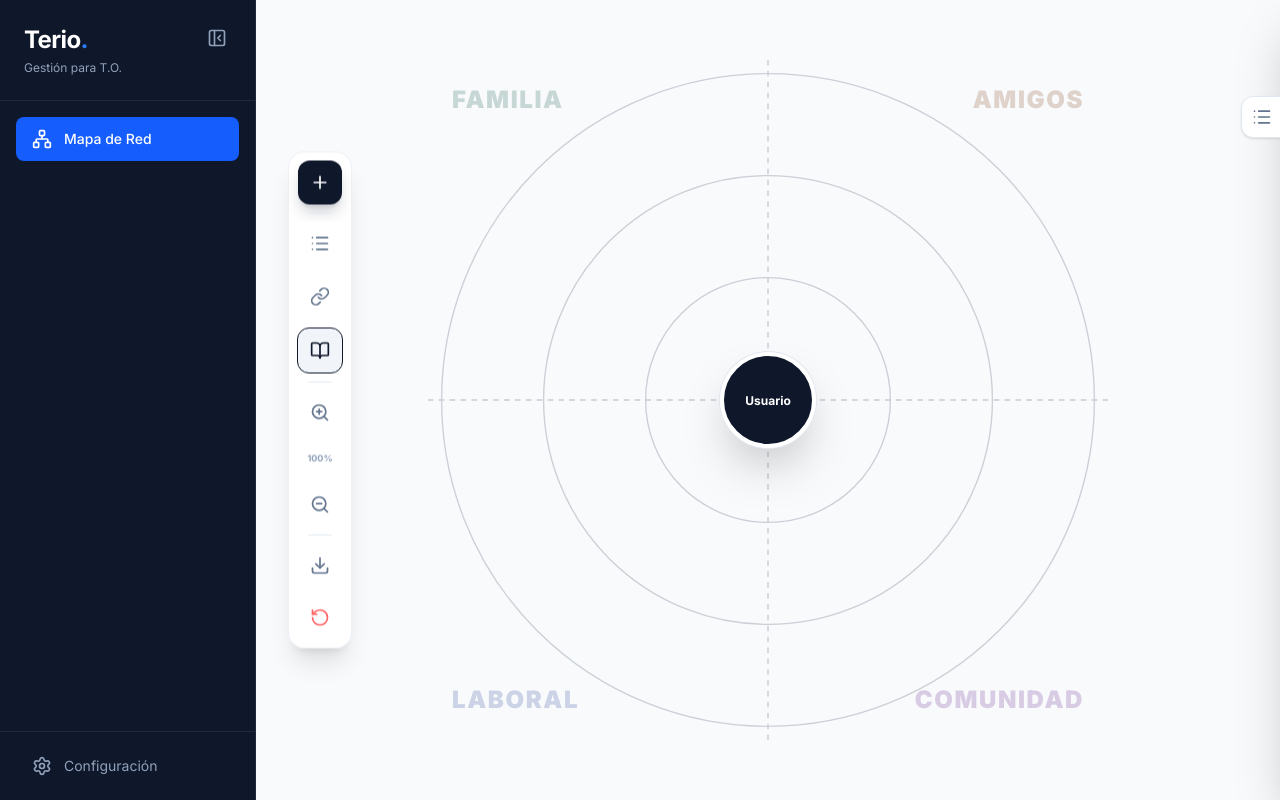
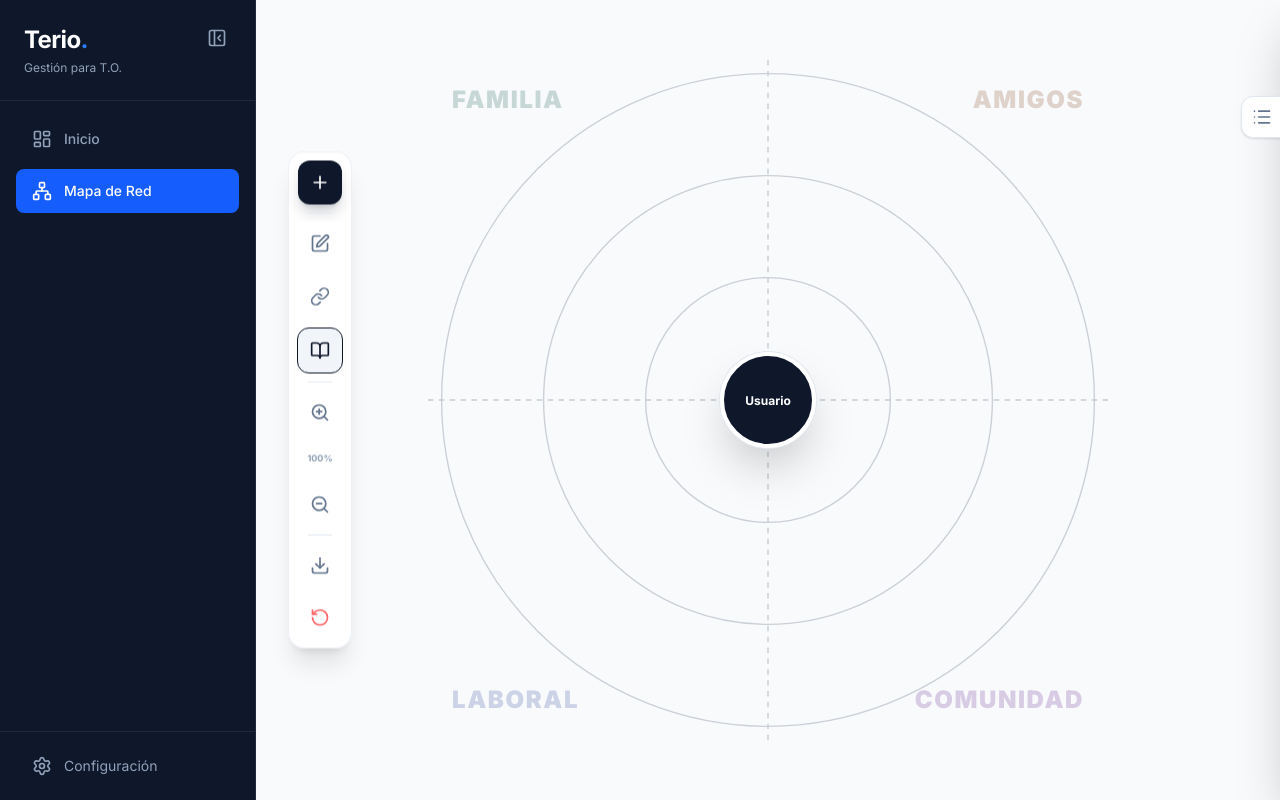
Before and after one commit to vcanio/Terio, a Next.js app: page /tools/sluzki in a window 1280 px wide. Built offline with nearby package versions, Linux system fonts and the light colour scheme.

Commit message:
mejora toolbar

```diff
--- a/src/components/layout/Sidebar.tsx
+++ b/src/components/layout/Sidebar.tsx
@@ -11,7 +11,7 @@ interface SidebarProps {
 }
 
 const menuItems = [
-  { name: 'Inicio', href: '/', icon: LayoutDashboard, hidden: true },
+  { name: 'Inicio', href: '/', icon: LayoutDashboard, hidden: false },
   { name: 'Mapa de Red', href: '/tools/sluzki', icon: Network },
 ];
 
--- a/src/features/sluzki/components/BoardToolbar.tsx
+++ b/src/features/sluzki/components/BoardToolbar.tsx
@@ -7,7 +7,8 @@ import {
   ZoomIn,
   ZoomOut,
   Loader2,
-  List
+  List,
+  SquarePen
 } from "lucide-react";
 
 interface BoardToolbarProps {
@@ -16,8 +17,8 @@ interface BoardToolbarProps {
   isConnecting: boolean;
   onToggleLegend: () => void;
   showLegend: boolean;
-  onToggleList: () => void; // Nueva prop
-  isListOpen: boolean;      // Nueva prop
+  onToggleList: () => void;
+  isListOpen: boolean;
   onDownload: () => void;
   isExporting: boolean;
   onClear: () => void;
@@ -39,64 +40,76 @@ export const BoardToolbar = ({
   const btnInactive = "bg-white border-transparent text-slate-500 hover:bg-slate-50";
 
   return (
-    <div className="exclude-from-export absolute z-30 bottom-6 left-0 right-0 flex justify-center pointer-events-none lg:left-4 lg:right-auto lg:top-1/2 lg:bottom-auto lg:-translate-y-1/2">
+    <div className="exclude-from-export absolute z-30 bottom-8 left-0 right-0 flex justify-center pointer-events-none lg:left-4 lg:right-auto lg:top-1/2 lg:bottom-auto lg:-translate-y-1/2">
       <div className="
         pointer-events-auto
-        bg-white/90 backdrop-blur-md
+        bg-white/95 backdrop-blur-md
         p-2 mx-4 rounded-2xl shadow-xl border border-slate-200/60
         flex flex-row gap-2 items-center
         overflow-x-auto max-w-[90vw] no-scrollbar
         lg:flex-col lg:max-w-none lg:overflow-visible
       ">
 
-        {/* Agregar Nodo */}
         <button onClick={onOpenModal} className={`${btnClass} bg-slate-900 text-white hover:bg-slate-800 shadow-lg shadow-slate-900/20`} title="Agregar Nodo">
           <Plus size={20} />
         </button>
 
         <div className="w-px h-6 bg-slate-200 shrink-0 lg:w-6 lg:h-px"></div>
 
-        {/* Editar Lista (Nuevo Botón) */}
-        <button onClick={onToggleList} className={`${btnClass} ${isListOpen ? "bg-slate-100 text-slate-900 font-bold" : btnInactive}`} title="Editar Lista">
-          <List size={20} />
+        <button
+          onClick={onToggleList}
+          className={`${btnClass} ${isListOpen ? "bg-slate-100 text-slate-900 font-bold" : btnInactive}`}
+          title="Editar Lista"
+        >
+          <SquarePen size={20} />
         </button>
 
-        {/* Conectar */}
-        <button onClick={onToggleConnect} className={`${btnClass} border ${isConnecting ? btnActive + " animate-pulse" : btnInactive}`} title="Conectar">
+        <button
+          onClick={onToggleConnect}
+          className={`${btnClass} border ${isConnecting ? btnActive + " animate-pulse" : btnInactive}`}
+          title="Conectar"
+        >
           <LinkIcon size={20} />
         </button>
 
-        {/* Leyenda */}
-        <button onClick={onToggleLegend} className={`${btnClass} border ${showLegend ? "bg-slate-100 text-slate-900" : btnInactive}`} title="Ver Leyenda">
+        <button
+          onClick={onToggleLegend}
+          className={`${btnClass} border ${showLegend ? "bg-slate-100 text-slate-900" : btnInactive}`}
+          title="Ver Leyenda"
+        >
           <BookOpen size={20} />
         </button>
 
         <div className="w-px h-6 bg-slate-200 shrink-0 lg:w-6 lg:h-px"></div>
 
-        {/* Zoom In */}
         <button onClick={onZoomIn} className={btnClass + " " + btnInactive} title="Zoom +">
           <ZoomIn size={20} />
         </button>
 
-        {/* Indicador */}
         <div className="hidden lg:flex items-center justify-center w-8 h-8 text-[9px] font-bold text-slate-400 select-none">
           {Math.round(currentScale * 100)}%
         </div>
 
-        {/* Zoom Out */}
         <button onClick={onZoomOut} className={btnClass + " " + btnInactive} title="Zoom -">
           <ZoomOut size={20} />
         </button>
 
         <div className="w-px h-6 bg-slate-200 shrink-0 lg:w-6 lg:h-px"></div>
 
-        {/* Descargar */}
-        <button onClick={onDownload} disabled={isExporting} className={`${btnClass} ${btnInactive} disabled:opacity-50`} title="Descargar">
+        <button
+          onClick={onDownload}
+          disabled={isExporting}
+          className={`${btnClass} ${btnInactive} disabled:opacity-50`}
+          title="Descargar"
+        >
           {isExporting ? <Loader2 size={20} className="animate-spin text-blue-600" /> : <Download size={20} />}
         </button>
 
-        {/* Limpiar */}
-        <button onClick={onClear} className={`${btnClass} bg-white text-red-400 hover:text-red-600 hover:bg-red-50`} title="Limpiar">
+        <button
+          onClick={onClear}
+          className={`${btnClass} bg-white text-red-400 hover:text-red-600 hover:bg-red-50`}
+          title="Limpiar"
+        >
           <RotateCcw size={20} />
         </button>
       </div>
```
